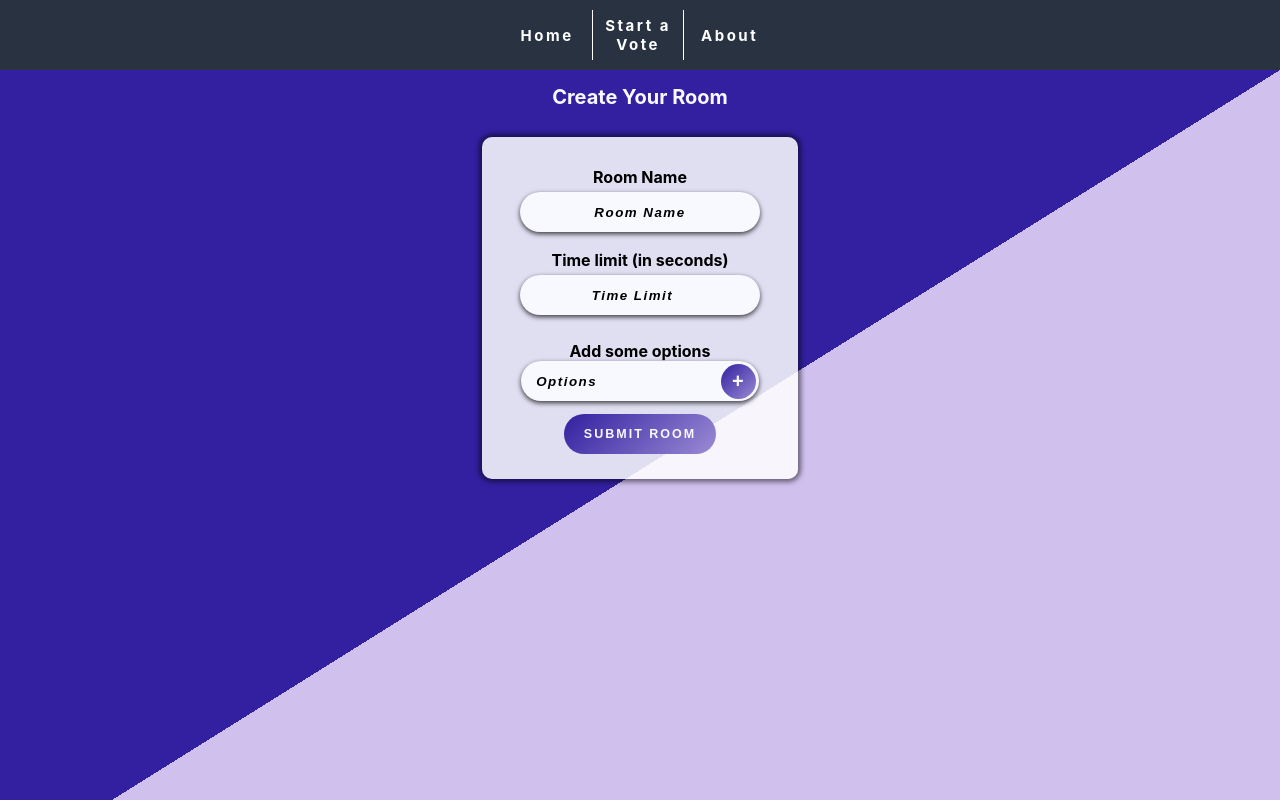
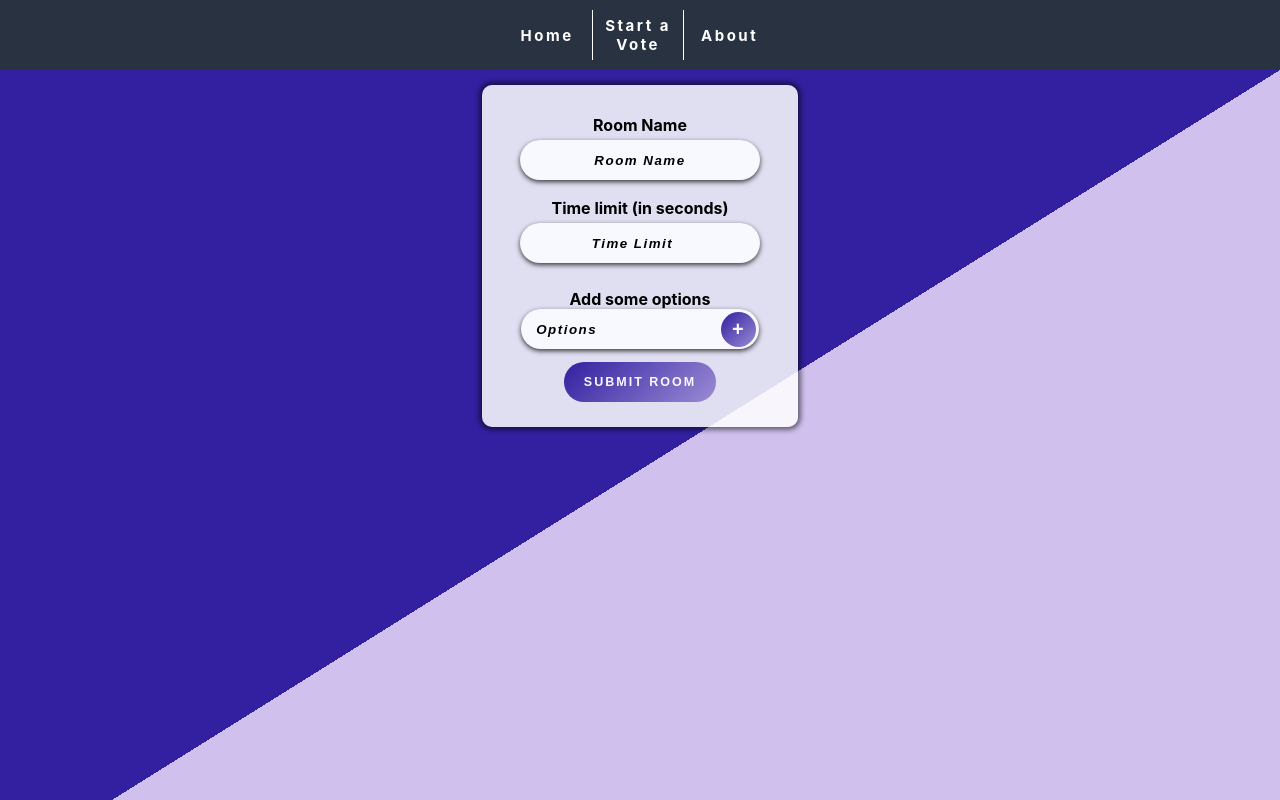
Before and after one commit to aaspinwall/collab, a Next.js app in the folder frontend/: page /room/create-room in a window 1280 px wide. Shown: the top 800 px of the page. Built offline with nearby package versions, Linux system fonts and the light colour scheme.

Commit message:
change CreateRoom title inside form container

```diff
--- a/frontend/pages/room/create-room.js
+++ b/frontend/pages/room/create-room.js
@@ -10,7 +10,6 @@ export default function CreateRoomPage() {
       <Head>
         <title>Create A Room!</title>
       </Head>
-      <Header>Create Your Room</Header>
       <CreateRoomForm />
     </Container>
   );
@@ -40,11 +39,3 @@ const Container = styled.div`
     };
   };
   `;
-
-const Header = styled.h1`
-  color: ${COLORS.SHADES.OFFWHITE};
-  text-align: center;
-  margin-top: 0;
-  padding-top: 15px;
-  font-size: 2rem;
-`;
```
